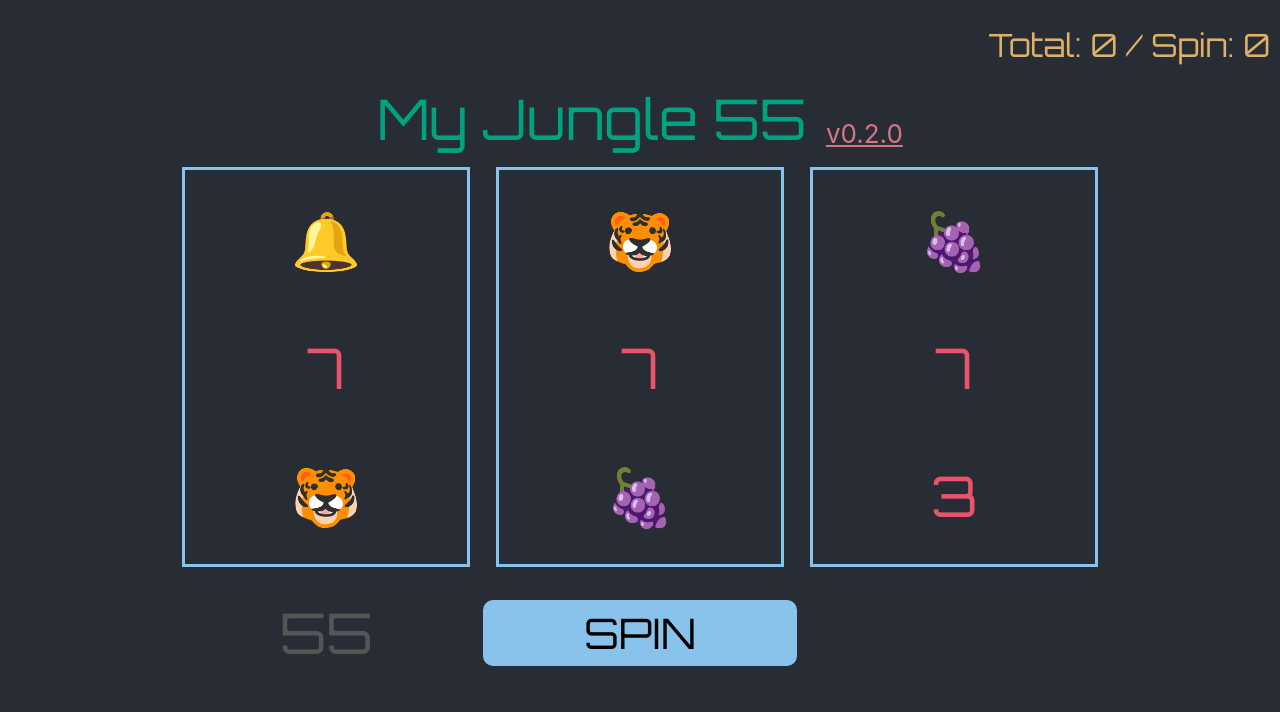
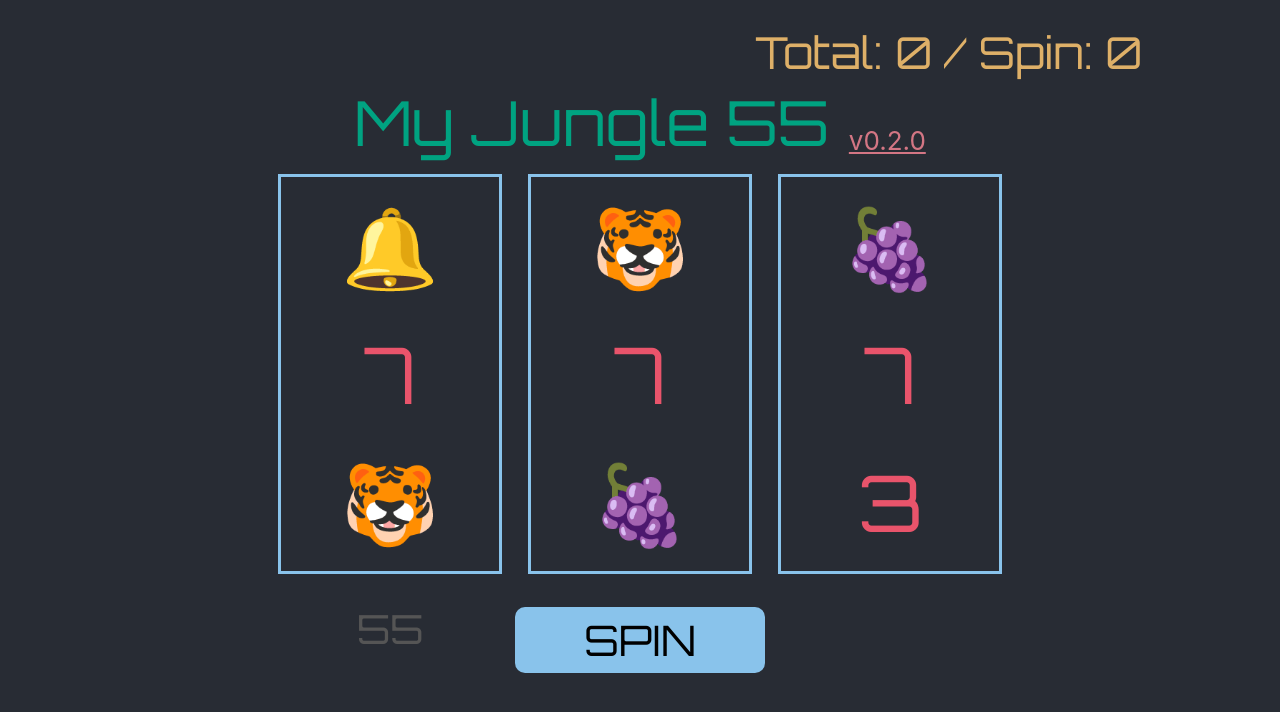
Before and after one commit to gYama/my_jungle_55, a React (Create React App) app: page / in a window 1280 px wide. Shown: the top 712 px of the page. Built offline with nearby package versions, Linux system fonts and the light colour scheme.

Commit message:
CSSを調整

```diff
--- a/public/index.html
+++ b/public/index.html
@@ -9,6 +9,7 @@
       name="description"
       content="My Jungle 55"
     />
+    <meta name="google" content="notranslate">
     <link rel="apple-touch-icon" href="%PUBLIC_URL%/logo192.png" />
     <link rel="manifest" href="%PUBLIC_URL%/manifest.json" />
     <title>My Jungle 55</title>
--- a/src/App.css
+++ b/src/App.css
@@ -26,7 +26,7 @@
 
 .title {
   font-family: 'Orbitron', sans-serif;
-  font-size: 7vmin;
+  font-size: calc(30px + 3vmin);
   margin-top: 70px;
   color: #00a381;
 }
@@ -70,7 +70,7 @@
   flex-direction: column;
   align-items: center;
   justify-content: space-around;
-  height: 30vw;
+  height: 40vw;
   width: 20vw;
   border: 3px solid #89c3eb;
   padding: 5px 0.5em;
@@ -78,7 +78,7 @@
 }
 
 .symbol {
-  font-size: 7vmin;
+  font-size: calc(30px + 5vmin);
 }
 
 button {
@@ -132,7 +132,7 @@ button:hover {
 
 .totalAndSpinCount {
   font-family: 'Orbitron', sans-serif;
-  font-size: 4vmin;
+  font-size: calc(15px + 2vmin);
   color: #deb068;
   margin-right: 10px;
 }
@@ -171,3 +171,44 @@ button:hover {
   margin-bottom: 5px;
   color: #deb068;
 }
+
+@media (min-width: 1024px) {
+  .reelContainer {
+    justify-content: center;
+  }
+
+  .reel {
+    height: 30vw;
+    width: 15vw;
+  }
+
+  .header {
+    max-width: 1024px;
+    margin: 0 auto;
+  }
+
+  .title {
+    font-size: calc(30px + 4vmin);
+  }
+
+  .symbol {
+    font-size: calc(30px + 6vmin);
+  }
+
+  .button {
+    font-size: calc(10px + 3vmin);
+    height: calc(10px + 5vmin);
+  }
+
+  .lamp {
+    font-size: 5vmin;
+  }
+
+  .newMedals {
+    font-size: 4vmin;
+  }
+
+  .totalAndSpinCount {
+    font-size: calc(20px + 3vmin);
+  }
+}
```
